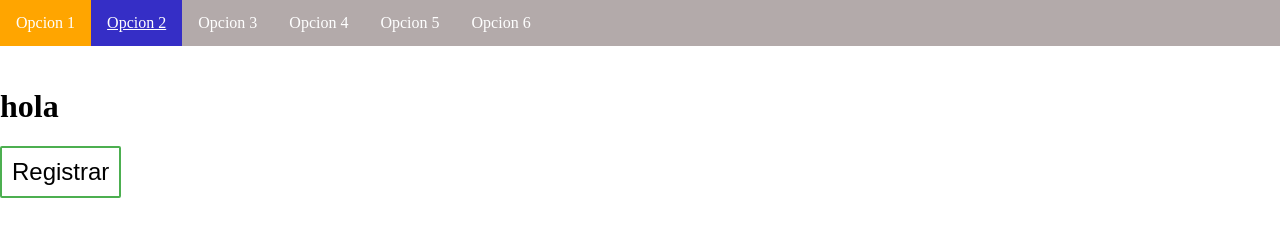
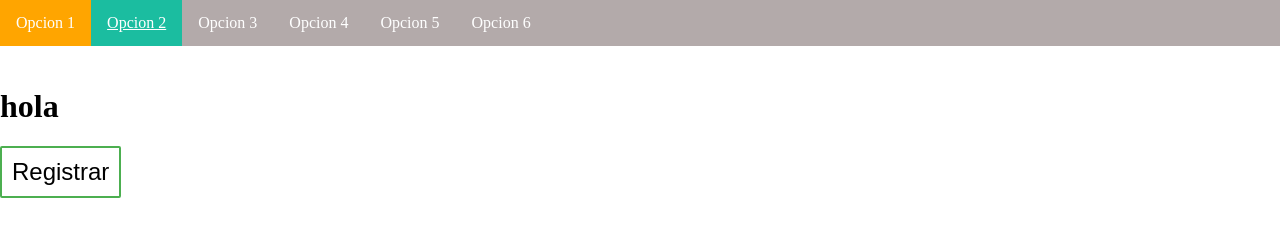
Before and after one commit to alexosoriob/proyectofds, a plain HTML site: page registro.html in a window 1280 px wide. In both pictures the pointer is over the link "Opcion 2". Drawn offline with Linux system fonts and the light colour scheme.

Commit message:
Modify color background menu

```diff
--- a/estilo2.css
+++ b/estilo2.css
@@ -27,7 +27,7 @@
 }
 
 #nav_bar li a:hover:not(.active) {
-    background-color: rgb(53, 46, 198);
+    background-color: rgb(27, 189, 160);
     text-decoration: underline;
 }
 
```
